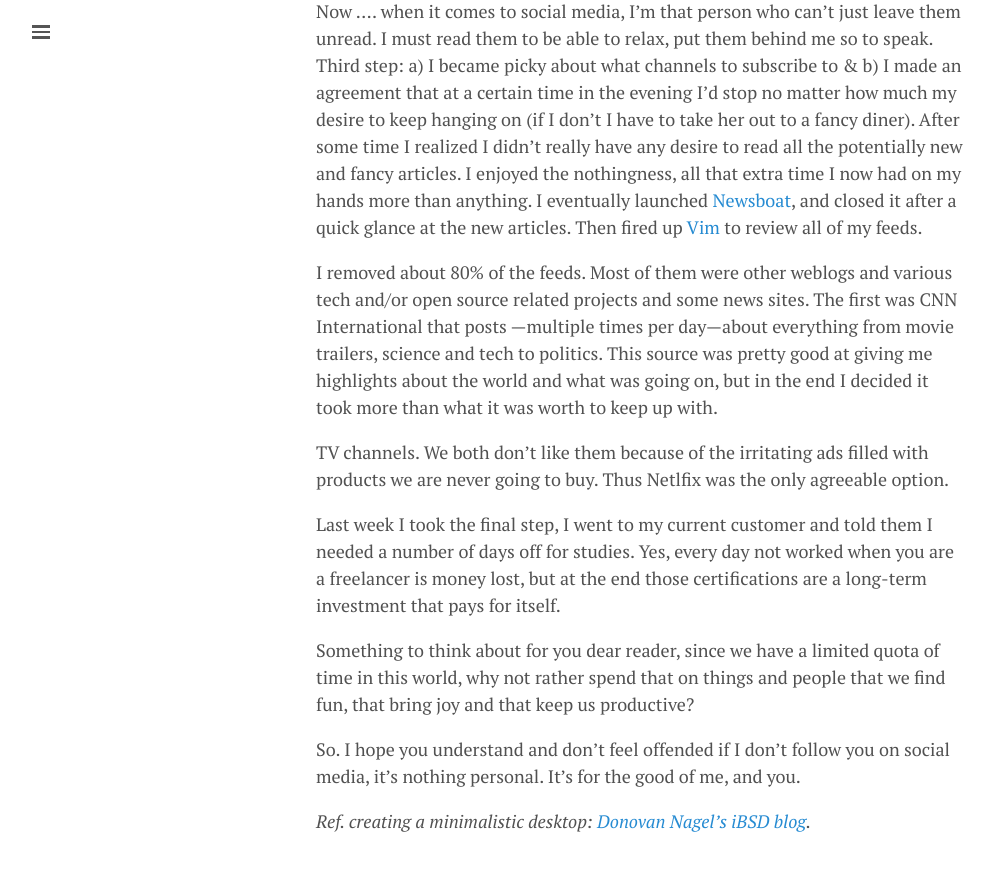
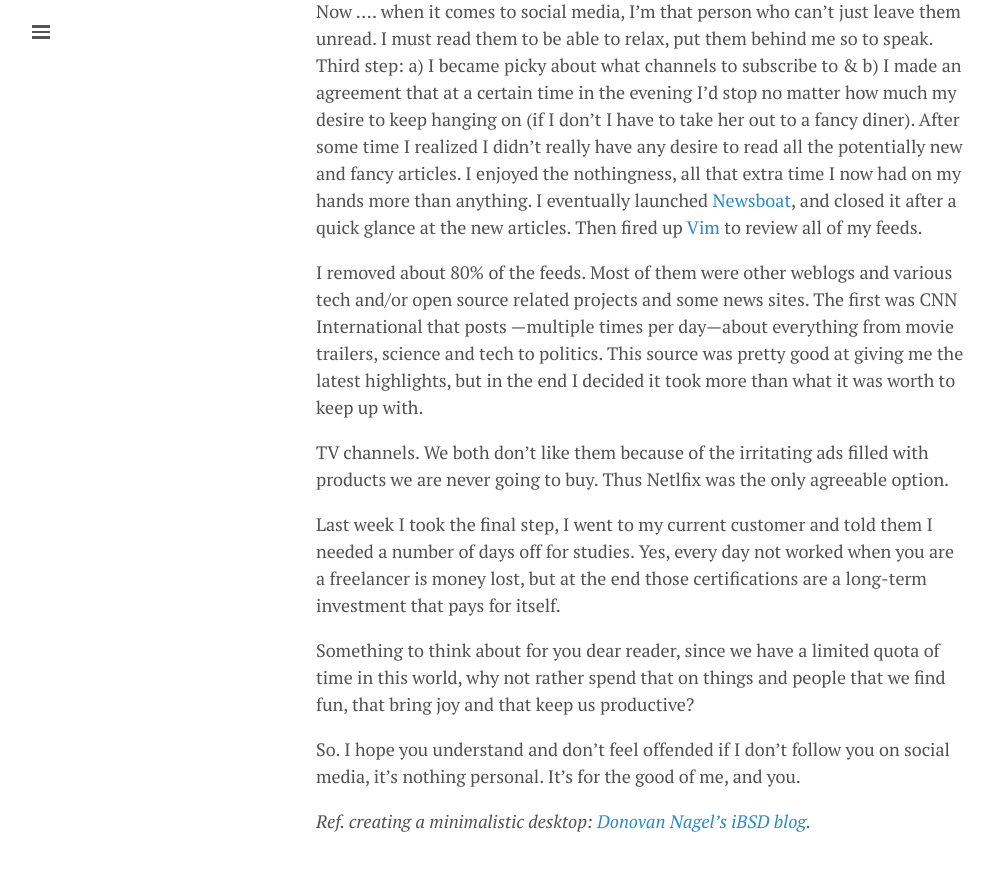
Before and after one commit to lgeurts/lgeurts.github.io, a Jekyll site: the page built from _posts/2021-11-09-why-i-decided-to-limit-my-social-presence.md, in a window 1280 px wide and 900 px high, scrolled down 1381 px. Shown: the top 871 px of the window, without its empty margins (0-994 px from the left). Built offline with Jekyll 4.4.1, drawn with Linux system fonts in a browser that asks for light colours; nearby versions of some CDN libraries; comment, search, counter and statistics services are not loaded.

Commit message:
Update 2021-11-09-why-i-decided-to-limit-my-social-presence.md

```diff
--- a/_posts/2021-11-09-why-i-decided-to-limit-my-social-presence.md
+++ b/_posts/2021-11-09-why-i-decided-to-limit-my-social-presence.md
@@ -28,7 +28,7 @@
 
 Now .... when it comes to social media, I’m that person who can’t just leave them unread. I must read them to be able to relax, put them behind me so to speak. Third step: a) I became picky about what channels to subscribe to & b) I made an agreement that at a certain time in the evening I'd stop no matter how much my desire to keep hanging on (if I don't I have to take her out to a fancy diner). After some time I realized I didn’t really have any desire to read all the potentially new and fancy articles. I enjoyed the nothingness, all that extra time I now had on my hands more than anything. I eventually launched [Newsboat]([https://newsboat.org/), and closed it after a quick glance at the new articles. Then fired up [Vim](https://www.vim.org/download.php/) to review all of my feeds.
 
-I removed about 80% of the feeds. Most of them were other weblogs and various tech and/or open source related projects and some news sites. The first was CNN International that posts —multiple times per day—about everything from movie trailers, science and tech to politics. This source was pretty good at giving me highlights about the world and what was going on, but in the end I decided it took more than what it was worth to keep up with.
+I removed about 80% of the feeds. Most of them were other weblogs and various tech and/or open source related projects and some news sites. The first was CNN International that posts —multiple times per day—about everything from movie trailers, science and tech to politics. This source was pretty good at giving me the latest highlights, but in the end I decided it took more than what it was worth to keep up with.
 
 TV channels. We both don't like them because of the irritating ads filled with products we are never going to buy. Thus Netlfix was the only agreeable option.
 
```
